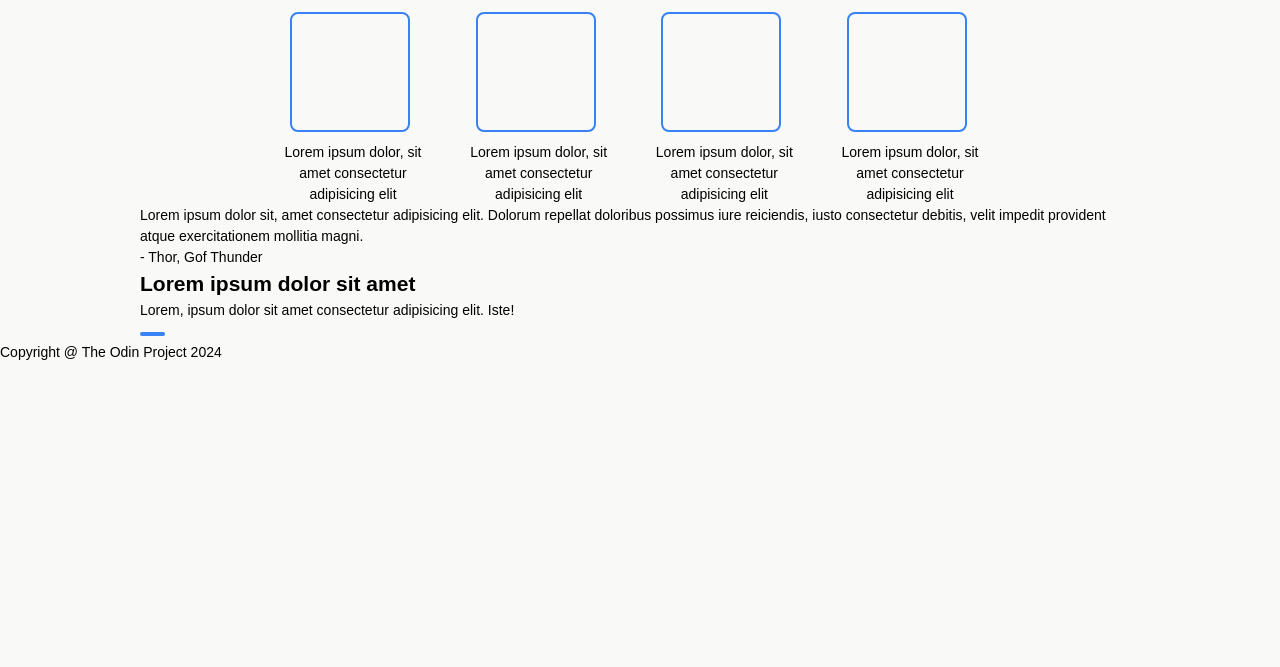
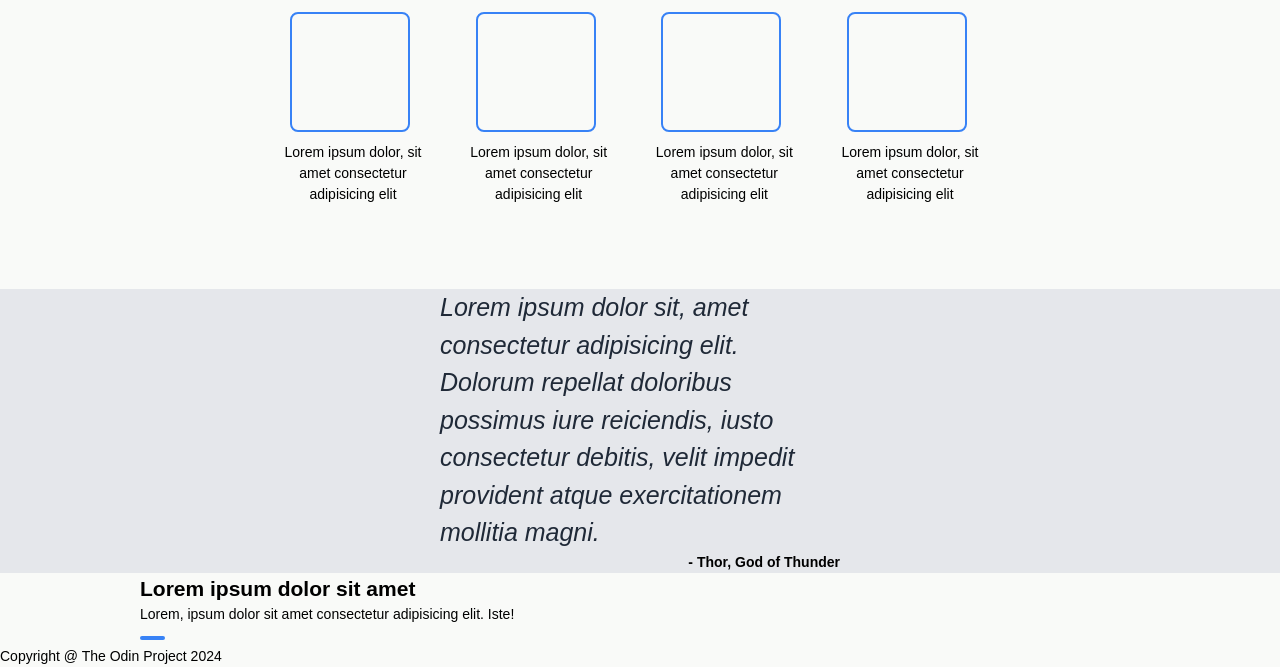
Before and after one commit to quest82/landing_page-the_odin_project, a plain HTML site: page index.html in a window 1280 px wide. Shown: the part 452-1119 px from the top of the page. Before the commit the page ends 815 px from the top, so only its background shows below. Drawn offline with Linux system fonts and the light colour scheme.

Commit message:
Working on the quotes_section

```diff
--- a/index.html
+++ b/index.html
@@ -59,9 +59,9 @@
         </section>
 
         <section class="sectionContainer quote_section">
-            <div class="wrapper">
-                <blockquote class="quote">Lorem ipsum dolor sit, amet consectetur adipisicing elit. Dolorum repellat doloribus possimus iure reiciendis, iusto consectetur debitis, velit impedit provident atque exercitationem mollitia magni. </blockquote>
-                <p class="quote_sayer">- Thor, Gof Thunder</p>
+            <div class="wrapper quote_wrapper">
+                <em class="quote">Lorem ipsum dolor sit, amet consectetur adipisicing elit. Dolorum repellat doloribus possimus iure reiciendis, iusto consectetur debitis, velit impedit provident atque exercitationem mollitia magni. </em>
+                <b class="quote_sayer">- Thor, God of Thunder</b>
             </div>
         </section>
         <section class="sectionContainer cta_section">
--- a/style.css
+++ b/style.css
@@ -118,7 +118,7 @@ header {
 
 .info_section{
     padding-top: 2em;
-    padding-bottom: 4e;
+    padding-bottom: 6em;
 }
 
 .display_flex{
@@ -127,11 +127,16 @@ header {
     margin: 0 auto;
 }
 
-.img{
-    width: 120px;
-    height: 120px;
-    border: 2px solid var(--clr-blue);
-    border-radius: 8px;
+
+/* --- Quote Section --- */
+
+.quote_section{
+	background-color: var(--clr-white-100);
+}
+
+.quote_wrapper{
+	max-width: 400px;
+
 }
 
 /* Typography */
@@ -191,6 +196,21 @@ header {
     margin-bottom: .5em;
 }
 
+
+/* --- Quote Section --- */
+
+.quote{
+	font-size: 25px;
+	color: var(--clr-black);
+	font-weight: 200;
+	max-width: 700px;
+}
+
+.quote_sayer{
+	display: block;
+	text-align: right;
+}
+
 /* Assets */
 
 /* --- Intro Section --- */
@@ -209,3 +229,12 @@ header {
     padding: 6.9em 4em;
     text-align: center;
 }
+
+/* --- Info Section --- */
+
+.img{
+    width: 120px;
+    height: 120px;
+    border: 2px solid var(--clr-blue);
+    border-radius: 8px;
+}
```
